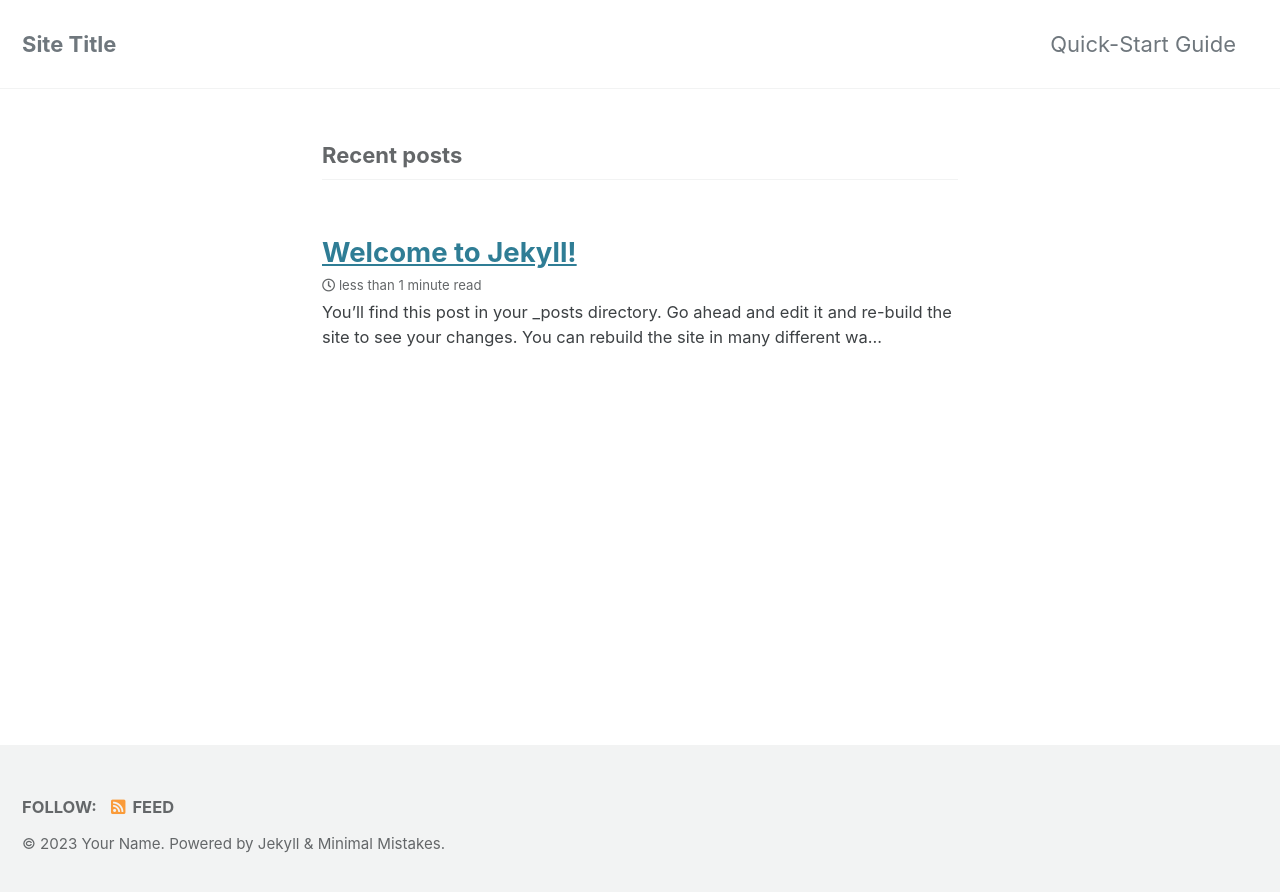
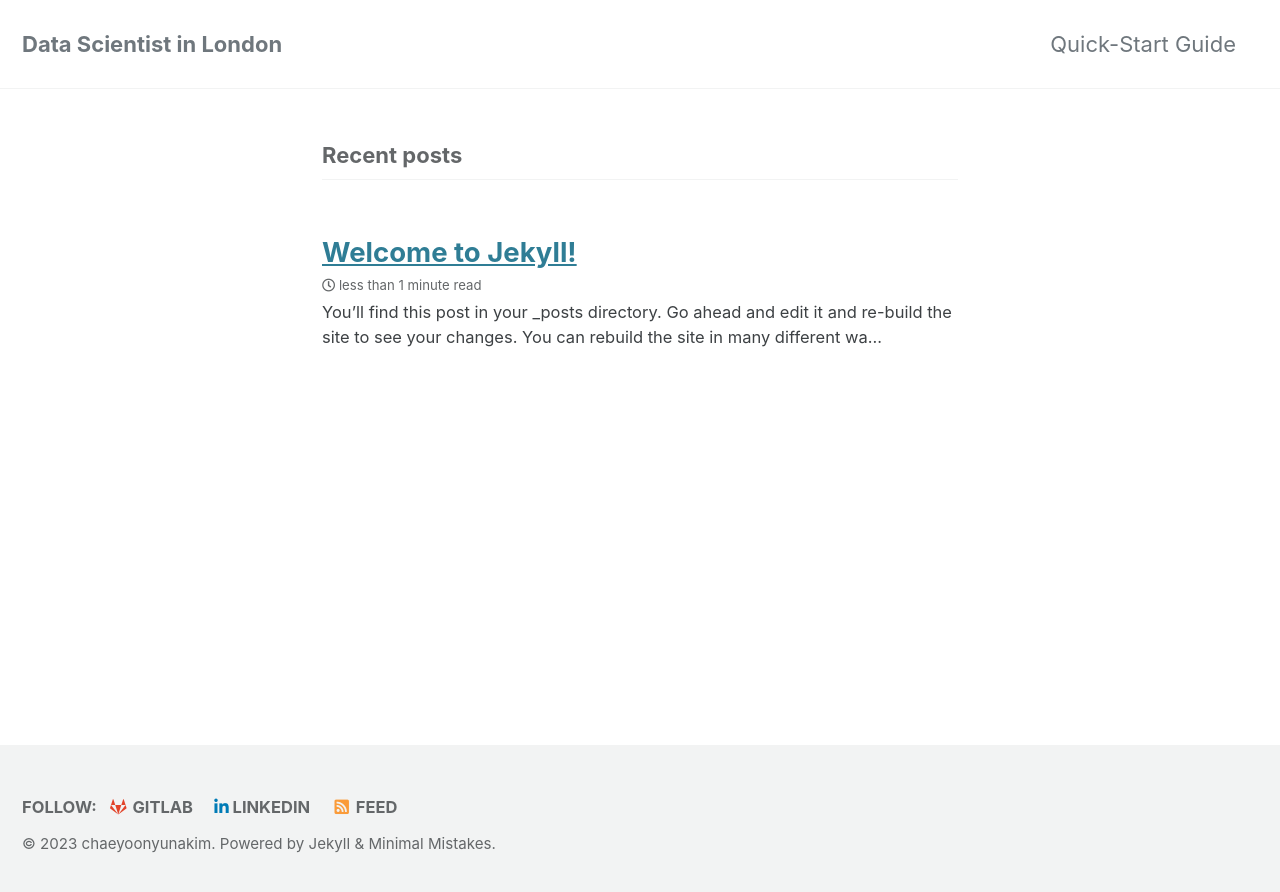
Before and after one commit to chaeyoonyunakim/chaeyoonyunakim.github.io, a Jekyll site: the page built from index.markdown, in a window 1280 px wide. Shown: the top 892 px of the page. Built offline with Jekyll 4.4.1, drawn with Linux system fonts in a browser that asks for light colours; cached includes are drawn as plain includes; the list of posts is cut into pages by our own code; part of the change alters nothing that is shown.

```diff
--- a/_config.yml
+++ b/_config.yml
@@ -12,145 +12,149 @@
 
 # theme                  : "minimal-mistakes-jekyll"
 # remote_theme           : "mmistakes/minimal-mistakes"
-minimal_mistakes_skin    : "default" # "air", "aqua", "contrast", "dark", "dirt", "neon", "mint", "plum", "sunrise"
+minimal_mistakes_skin: "default" # "air", "aqua", "contrast", "dark", "dirt", "neon", "mint", "plum", "sunrise"
 
 # Site Settings
-locale                   : "en-US"
-title                    : "Site Title"
-title_separator          : "-"
-subtitle                 : # site tagline that appears below site title in masthead
-name                     : "Your Name"
-description              : "An amazing website."
-url                      : # the base hostname & protocol for your site e.g. "https://mmistakes.github.io"
-baseurl                  : # the subpath of your site, e.g. "/blog"
-repository               : # GitHub username/repo-name e.g. "mmistakes/minimal-mistakes"
-teaser                   : # path of fallback teaser image, e.g. "/assets/images/500x300.png"
-logo                     : # path of logo image to display in the masthead, e.g. "/assets/images/88x88.png"
-masthead_title           : # overrides the website title displayed in the masthead, use " " for no title
+locale: "en-GB"
+title: "Data Scientist in London"
+title_separator: "-"
+subtitle: # site tagline that appears below site title in masthead
+name: "chaeyoonyunakim"
+description: "Data Scientist with 6+ years of manufactoring operations experience in analytics, engineering and strategy and a master's degree in Data Science from City, University of London. Currently at NHS England"
+url: "https://chaeyoonyunakim.github.io/" # the base hostname & protocol for your site e.g. "https://mmistakes.github.io"
+baseurl: # the subpath of your site, e.g. "/blog"
+repository: # GitHub username/repo-name e.g. "mmistakes/minimal-mistakes"
+teaser: # path of fallback teaser image, e.g. "/assets/images/500x300.png"
+logo: # path of logo image to display in the masthead, e.g. "/assets/images/88x88.png"
+masthead_title: # overrides the website title displayed in the masthead, use " " for no title
 # breadcrumbs            : false # true, false (default)
-words_per_minute         : 200
+words_per_minute: 200
 comments:
-  provider               : # false (default), "disqus", "discourse", "facebook", "staticman", "staticman_v2", "utterances", "giscus", "custom"
+  provider: # false (default), "disqus", "discourse", "facebook", "staticman", "staticman_v2", "utterances", "giscus", "custom"
   disqus:
-    shortname            : # https://help.disqus.com/customer/portal/articles/466208-what-s-a-shortname-
+    shortname: # https://help.disqus.com/customer/portal/articles/466208-what-s-a-shortname-
   discourse:
-    server               : # https://meta.discourse.org/t/embedding-discourse-comments-via-javascript/31963 , e.g.: meta.discourse.org
+    server: # https://meta.discourse.org/t/embedding-discourse-comments-via-javascript/31963 , e.g.: meta.discourse.org
   facebook:
     # https://developers.facebook.com/docs/plugins/comments
-    appid                :
-    num_posts            : # 5 (default)
-    colorscheme          : # "light" (default), "dark"
+    appid:
+    num_posts: # 5 (default)
+    colorscheme: # "light" (default), "dark"
   utterances:
-    theme                : # "github-light" (default), "github-dark"
-    issue_term           : # "pathname" (default)
+    theme: # "github-light" (default), "github-dark"
+    issue_term: # "pathname" (default)
   giscus:
-    repo_id              : # Shown during giscus setup at https://giscus.app
-    category_name        : # Full text name of the category
-    category_id          : # Shown during giscus setup at https://giscus.app
-    discussion_term      : # "pathname" (default), "url", "title", "og:title"
-    reactions_enabled    : # '1' for enabled (default), '0' for disabled
-    theme                : # "light" (default), "dark", "dark_dimmed", "transparent_dark", "preferred_color_scheme"
+    repo_id: # Shown during giscus setup at https://giscus.app
+    category_name: # Full text name of the category
+    category_id: # Shown during giscus setup at https://giscus.app
+    discussion_term: # "pathname" (default), "url", "title", "og:title"
+    reactions_enabled: # '1' for enabled (default), '0' for disabled
+    theme: # "light" (default), "dark", "dark_dimmed", "transparent_dark", "preferred_color_scheme"
   staticman:
-    branch               : # "master"
-    endpoint             : # "https://{your Staticman v3 API}/v3/entry/github/"
+    branch: # "master"
+    endpoint: # "https://{your Staticman v3 API}/v3/entry/github/"
 reCaptcha:
-  siteKey                :
-  secret                 :
+  siteKey:
+  secret:
 atom_feed:
-  path                   : # blank (default) uses feed.xml
-  hide                   : # true, false (default)
-search                   : # true, false (default)
-search_full_content      : # true, false (default)
-search_provider          : # lunr (default), algolia, google
+  path: # blank (default) uses feed.xml
+  hide: # true, false (default)
+search: # true, false (default)
+search_full_content: # true, false (default)
+search_provider: # lunr (default), algolia, google
 lunr:
-  search_within_pages    : # true, false (default)
+  search_within_pages: # true, false (default)
 algolia:
-  application_id         : # YOUR_APPLICATION_ID
-  index_name             : # YOUR_INDEX_NAME
-  search_only_api_key    : # YOUR_SEARCH_ONLY_API_KEY
-  powered_by             : # true (default), false
+  application_id: # YOUR_APPLICATION_ID
+  index_name: # YOUR_INDEX_NAME
+  search_only_api_key: # YOUR_SEARCH_ONLY_API_KEY
+  powered_by: # true (default), false
 google:
-  search_engine_id       : # YOUR_SEARCH_ENGINE_ID
-  instant_search         : # false (default), true
+  search_engine_id: # YOUR_SEARCH_ENGINE_ID
+  instant_search: # false (default), true
 # SEO Related
-google_site_verification :
-bing_site_verification   :
-naver_site_verification  :
-yandex_site_verification :
-baidu_site_verification  :
+google_site_verification:
+bing_site_verification:
+naver_site_verification:
+yandex_site_verification:
+baidu_site_verification:
 
 # Social Sharing
 twitter:
-  username               :
+  username:
 facebook:
-  username               :
-  app_id                 :
-  publisher              :
-og_image                 : # Open Graph/Twitter default site image
+  username:
+  app_id:
+  publisher:
+og_image: # Open Graph/Twitter default site image
 # For specifying social profiles
 # - https://developers.google.com/structured-data/customize/social-profiles
 social:
-  type                   : # Person or Organization (defaults to Person)
-  name                   : # If the user or organization name differs from the site's name
+  type: # Person or Organization (defaults to Person)
+  name: # If the user or organization name differs from the site's name
   links: # An array of links to social media profiles
 
 # Analytics
 analytics:
-  provider               : false # false (default), "google", "google-universal", "google-gtag", "custom"
+  provider: false # false (default), "google", "google-universal", "google-gtag", "custom"
   google:
-    tracking_id          :
-    anonymize_ip         : # true, false (default)
-
+    tracking_id:
+    anonymize_ip: # true, false (default)
 
 # Site Author
 author:
-  name             : "Your Name"
-  avatar           : # path of avatar image, e.g. "/assets/images/bio-photo.jpg"
-  bio              : "I am an **amazing** person."
-  location         : "Somewhere"
-  email            :
+  name: "Chaeyoon Kim"
+  avatar: # path of avatar image, e.g. "/assets/images/bio-photo.jpg"
+  bio: "Currently studying machine learning, cloud computing, and rediscovering my love for programming."
+  location: "London"
+  email: chaeyoonyunakim@gmail.com
   links:
     - label: "Email"
       icon: "fas fa-fw fa-envelope-square"
-      # url: "mailto:your.name@email.com"
+      url: "mailto:chaeyoonyunakim@gmail.com"
     - label: "Website"
       icon: "fas fa-fw fa-link"
-      # url: "https://your-website.com"
-    - label: "Twitter"
-      icon: "fab fa-fw fa-twitter-square"
-      # url: "https://twitter.com/"
-    - label: "Facebook"
-      icon: "fab fa-fw fa-facebook-square"
-      # url: "https://facebook.com/"
+      url: "https://chaeyoonyunakim.github.io/"
+    #- label: "Twitter"
+    #  icon: "fab fa-fw fa-twitter-square"
+    # url: "https://twitter.com/"
+    #- label: "Facebook"
+    #  icon: "fab fa-fw fa-facebook-square"
+    # url: "https://facebook.com/"
     - label: "GitHub"
       icon: "fab fa-fw fa-github"
-      # url: "https://github.com/"
-    - label: "Instagram"
-      icon: "fab fa-fw fa-instagram"
-      # url: "https://instagram.com/"
+      url: "https://github.com/chaeyoonyunakim"
+    #- label: "Instagram"
+    #  icon: "fab fa-fw fa-instagram"
+    # url: "https://instagram.com/"
+    - label: "LinkedIn"
+      icon: "fab fa-linkedin-in"
+      url: "https://www.linkedin.com/in/chaeyoonyunakim/"
 
 # Site Footer
 footer:
   links:
-    - label: "Twitter"
-      icon: "fab fa-fw fa-twitter-square"
-      # url:
-    - label: "Facebook"
-      icon: "fab fa-fw fa-facebook-square"
-      # url:
+    #- label: "Twitter"
+    #  icon: "fab fa-fw fa-twitter-square"
+    # url:
+    #- label: "Facebook"
+    #  icon: "fab fa-fw fa-facebook-square"
+    # url:
     - label: "GitHub"
       icon: "fab fa-fw fa-github"
       # url:
     - label: "GitLab"
       icon: "fab fa-fw fa-gitlab"
-      # url:
-    - label: "Bitbucket"
-      icon: "fab fa-fw fa-bitbucket"
-      # url:
-    - label: "Instagram"
-      icon: "fab fa-fw fa-instagram"
-      # url:
-
+      url: "https://github.com/chaeyoonyunakim"
+    #- label: "Bitbucket"
+    #  icon: "fab fa-fw fa-bitbucket"
+    # url:
+    #- label: "Instagram"
+    #  icon: "fab fa-fw fa-instagram"
+    # url:
+    - label: "LinkedIn"
+      icon: "fab fa-linkedin-in"
+      url: "https://www.linkedin.com/in/chaeyoonyunakim/"
 
 # Reading Files
 include:
@@ -189,14 +193,12 @@ keep_files:
 encoding: "utf-8"
 markdown_ext: "markdown,mkdown,mkdn,mkd,md"
 
-
 # Conversion
 markdown: kramdown
 highlighter: rouge
 lsi: false
 excerpt_separator: "\n\n"
 incremental: false
-
 
 # Markdown Processing
 kramdown:
@@ -209,19 +211,16 @@ kramdown:
   smart_quotes: lsquo,rsquo,ldquo,rdquo
   enable_coderay: false
 
-
 # Sass/SCSS
 sass:
   sass_dir: _sass
   style: compressed # https://sass-lang.com/documentation/file.SASS_REFERENCE.html#output_style
-
 
 # Outputting
 permalink: /:categories/:title/
 paginate: 5 # amount of posts to show
 paginate_path: /page:num/
 timezone: # https://en.wikipedia.org/wiki/List_of_tz_database_time_zones
-
 
 # Plugins (previously gems:)
 plugins:
@@ -238,7 +237,6 @@ whitelist:
   - jekyll-gist
   - jekyll-feed
   - jekyll-include-cache
-
 
 # Archives
 #  Type
@@ -268,14 +266,12 @@ tag_archive:
 #     category: /categories/:name/
 #     tag: /tags/:name/
 
-
 # HTML Compression
 # - https://jch.penibelst.de/
 compress_html:
   clippings: all
   ignore:
     envs: development
-
 
 # Defaults
 defaults:
```
Also changed, not shown: 1 other file.
